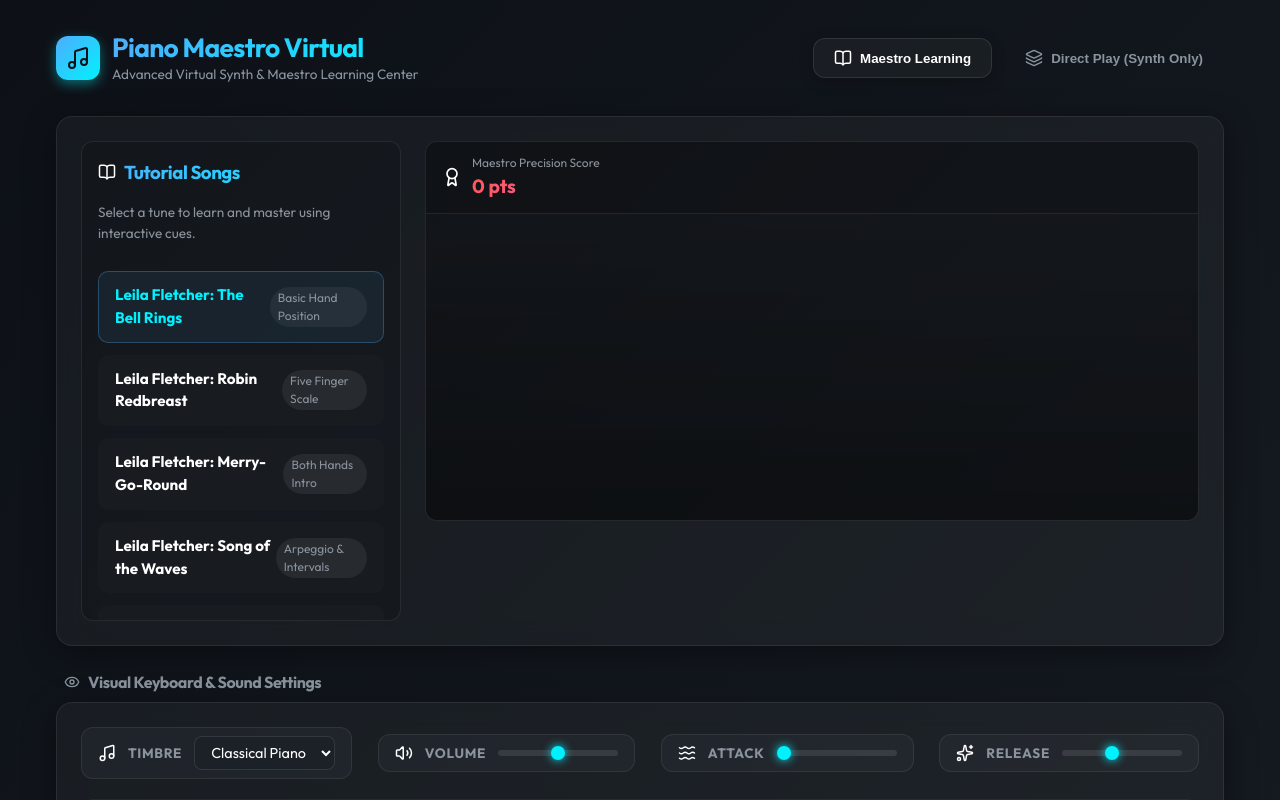
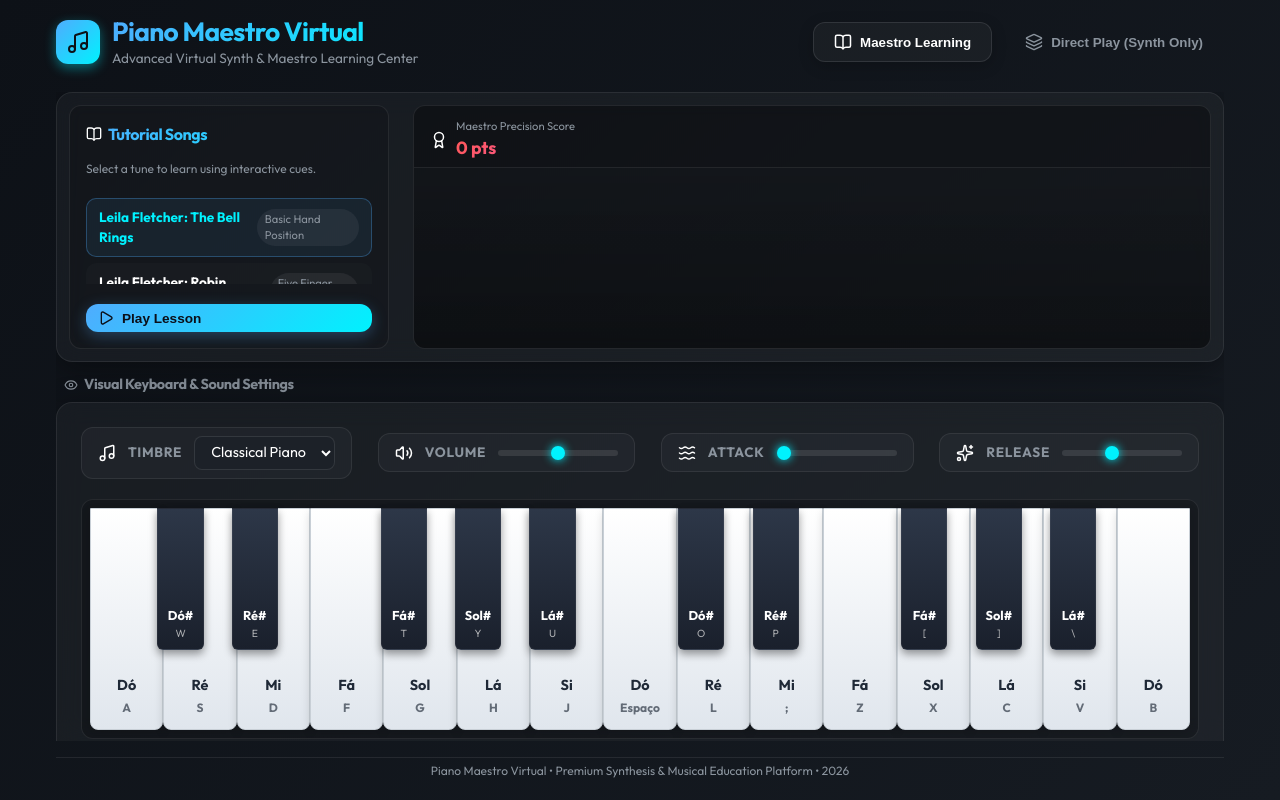
Before and after one commit to Zsubzeroz/Piano-Maestro-Virtual, a React (Vite) app: page / in a window 1280 px wide. Shown: the top 800 px of the page. Built offline with nearby package versions, Linux system fonts and the light colour scheme.

Commit message:
Optimize design for full single-screen layout with fixed viewport limits

```diff
--- a/src/App.css
+++ b/src/App.css
@@ -3,11 +3,13 @@
 .app-container {
   max-width: 1200px;
   width: 100%;
+  height: 100vh;
   margin: 0 auto;
-  padding: 32px 16px;
+  padding: 16px;
   display: flex;
   flex-direction: column;
-  gap: 24px;
+  gap: 16px;
+  overflow: hidden;
 }
 
 .app-header {
--- a/src/App.jsx
+++ b/src/App.jsx
@@ -50,31 +50,31 @@ export default function App() {
       </header>
 
       {/* Dynamic Module Content */}
-      <main style={{ display: 'flex', flexDirection: 'column', gap: 24 }}>
+      <main style={{ flex: 1, display: 'flex', flexDirection: 'column', gap: 12, overflow: 'hidden' }}>
         {activeTab === 'maestro' ? (
           <MaestroMode pianoNotePlayed={lastNotePlayed} />
         ) : (
-          <div className="glass-panel" style={{ padding: 24 }}>
-            <h2 className="text-gradient" style={{ display: 'flex', alignItems: 'center', gap: 10, marginBottom: 8 }}>
-              <Layers size={22} /> Synth Focus Mode
+          <div className="glass-panel" style={{ padding: 12, minHeight: '80px' }}>
+            <h2 className="text-gradient" style={{ display: 'flex', alignItems: 'center', gap: 10, marginBottom: 4, fontSize: '1.25rem' }}>
+              <Layers size={20} /> Synth Focus Mode
             </h2>
-            <p style={{ color: 'var(--text-secondary)', fontSize: '0.9rem', marginBottom: 0 }}>
+            <p style={{ color: 'var(--text-secondary)', fontSize: '0.85rem', marginBottom: 0 }}>
               Use your PC keyboard or mouse/touch screen to unleash customized timbres and creative musical ideas.
             </p>
           </div>
         )}
 
         {/* Piano Component (Always accessible for continuous experimentation) */}
-        <div style={{ display: 'flex', flexDirection: 'column', gap: 8 }}>
-          <h3 style={{ fontSize: '1rem', color: 'var(--text-secondary)', paddingLeft: 8, display: 'flex', alignItems: 'center', gap: 8 }}>
-            <Eye size={16} className="text-gradient" /> Visual Keyboard & Sound Settings
+        <div style={{ display: 'flex', flexDirection: 'column', gap: 6 }}>
+          <h3 style={{ fontSize: '0.9rem', color: 'var(--text-secondary)', paddingLeft: 8, display: 'flex', alignItems: 'center', gap: 6 }}>
+            <Eye size={14} className="text-gradient" /> Visual Keyboard & Sound Settings
           </h3>
           <Piano notePlayCallback={handleNotePlayback} />
         </div>
       </main>
 
       {/* Modern Footer section */}
-      <footer className="app-footer">
+      <footer className="app-footer" style={{ padding: '4px 0', fontSize: '0.75rem', marginTop: 'auto' }}>
         Piano Maestro Virtual • Premium Synthesis & Musical Education Platform • 2026
       </footer>
     </div>
--- a/src/components/MaestroMode.jsx
+++ b/src/components/MaestroMode.jsx
@@ -205,20 +205,22 @@ export default function MaestroMode({ pianoNotePlayed }) {
   };
 
   return (
-    <div className="glass-panel maestro-panel">
+    <div className="glass-panel maestro-panel" style={{ height: '270px', padding: '12px' }}>
       {/* Sidebar containing Song Options */}
-      <div className="song-list">
-        <h3 className="text-gradient" style={{ marginBottom: 4, display: 'flex', alignItems: 'center', gap: 8 }}>
-          <BookOpen size={18} /> Tutorial Songs
+      <div className="song-list" style={{ maxHeight: '246px', overflowY: 'auto' }}>
+        <h3 className="text-gradient" style={{ marginBottom: 2, display: 'flex', alignItems: 'center', gap: 6, fontSize: '1rem' }}>
+          <BookOpen size={16} /> Tutorial Songs
         </h3>
-        <p style={{ color: 'var(--text-secondary)', fontSize: '0.85rem', marginBottom: 16 }}>
-          Select a tune to learn and master using interactive cues.
+        <p style={{ color: 'var(--text-secondary)', fontSize: '0.75rem', marginBottom: 8 }}>
+          Select a tune to learn using interactive cues.
         </p>
 
+        <div style={{ display: 'flex', flexDirection: 'column', gap: 6, overflowY: 'auto', flex: 1 }}>
           {SONGS.map(song => (
             <div
               key={song.id}
               className={`song-card ${selectedSong.id === song.id ? 'active' : ''}`}
+              style={{ padding: '8px 12px' }}
               onClick={() => {
                 if (!isPlaying) {
                   setSelectedSong(song);
@@ -227,42 +229,43 @@ export default function MaestroMode({ pianoNotePlayed }) {
                 }
               }}
             >
-            <div className="song-name">{song.title}</div>
-            <div className="song-diff">{song.difficulty}</div>
+              <div className="song-name" style={{ fontSize: '0.85rem' }}>{song.title}</div>
+              <div className="song-diff" style={{ fontSize: '0.7rem' }}>{song.difficulty}</div>
             </div>
           ))}
+        </div>
 
-        <div style={{ marginTop: 'auto', paddingTop: 16 }}>
+        <div style={{ marginTop: 'auto', paddingTop: 8 }}>
           {!isPlaying ? (
-            <button className="btn-primary" style={{ width: '100%' }} onClick={startSong}>
-              <Play size={18} /> Play Lesson
+            <button className="btn-primary" style={{ width: '100%', padding: '6px 12px', fontSize: '0.85rem' }} onClick={startSong}>
+              <Play size={16} /> Play Lesson
             </button>
           ) : (
-            <button className="btn-accent" style={{ width: '100%' }} onClick={stopSong}>
-              <Square size={18} /> Stop
+            <button className="btn-accent" style={{ width: '100%', padding: '6px 12px', fontSize: '0.85rem' }} onClick={stopSong}>
+              <Square size={16} /> Stop
             </button>
           )}
         </div>
       </div>
 
       {/* Main Falling Notes Visualization Area */}
-      <div className="visualizer-wrapper">
-        <div className="visualizer-header">
-          <div style={{ display: 'flex', alignItems: 'center', gap: 10 }}>
-            <Award size={20} className="text-gradient-accent" />
+      <div className="visualizer-wrapper" style={{ height: '100%' }}>
+        <div className="visualizer-header" style={{ paddingBottom: 6 }}>
+          <div style={{ display: 'flex', alignItems: 'center', gap: 8 }}>
+            <Award size={18} className="text-gradient-accent" />
             <div>
-              <div style={{ fontSize: '0.75rem', color: 'var(--text-secondary)' }}>Maestro Precision Score</div>
-              <div className="feedback-score text-gradient-accent">{score} pts</div>
+              <div style={{ fontSize: '0.7rem', color: 'var(--text-secondary)' }}>Maestro Precision Score</div>
+              <div className="feedback-score text-gradient-accent" style={{ fontSize: '1.1rem' }}>{score} pts</div>
             </div>
           </div>
           {isPlaying && (
-            <div style={{ fontSize: '0.85rem', color: 'var(--accent-cyan)', animation: 'pulse 1.5s infinite' }}>
+            <div style={{ fontSize: '0.75rem', color: 'var(--accent-cyan)', animation: 'pulse 1.5s infinite' }}>
               • Precision listening activated
             </div>
           )}
         </div>
 
-        <div className="falling-notes-area">
+        <div className="falling-notes-area" style={{ height: '180px' }}>
           {visibleNotes.map((noteItem, idx) => {
             const leftOffset = getNoteLeftPosition(noteItem.note);
             return (
@@ -272,7 +275,7 @@ export default function MaestroMode({ pianoNotePlayed }) {
                 style={{
                   top: `${noteItem.top}%`,
                   left: `${leftOffset}%`,
-                  height: '24px'
+                  height: '18px'
                 }}
               />
             );
--- a/src/index.css
+++ b/src/index.css
@@ -23,14 +23,14 @@ body {
   font-family: var(--font-family);
   background: var(--bg-gradient);
   color: var(--text-primary);
-  min-height: 100vh;
-  overflow-x: hidden;
+  height: 100vh;
+  overflow: hidden;
   line-height: 1.5;
   -webkit-font-smoothing: antialiased;
 }
 
 #root {
-  min-height: 100vh;
+  height: 100vh;
   display: flex;
   flex-direction: column;
 }
```
Lines whose indentation alone changed are shown as unchanged.
